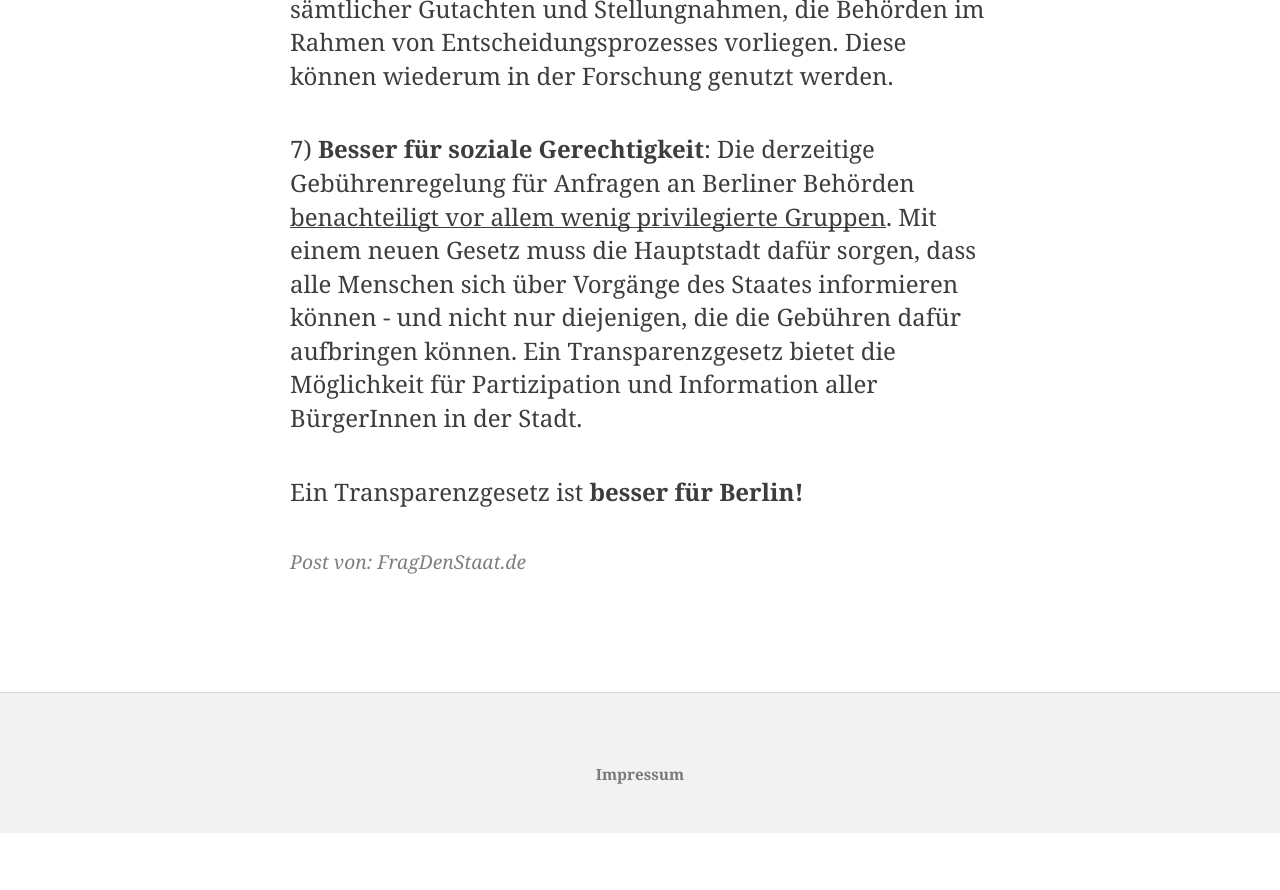
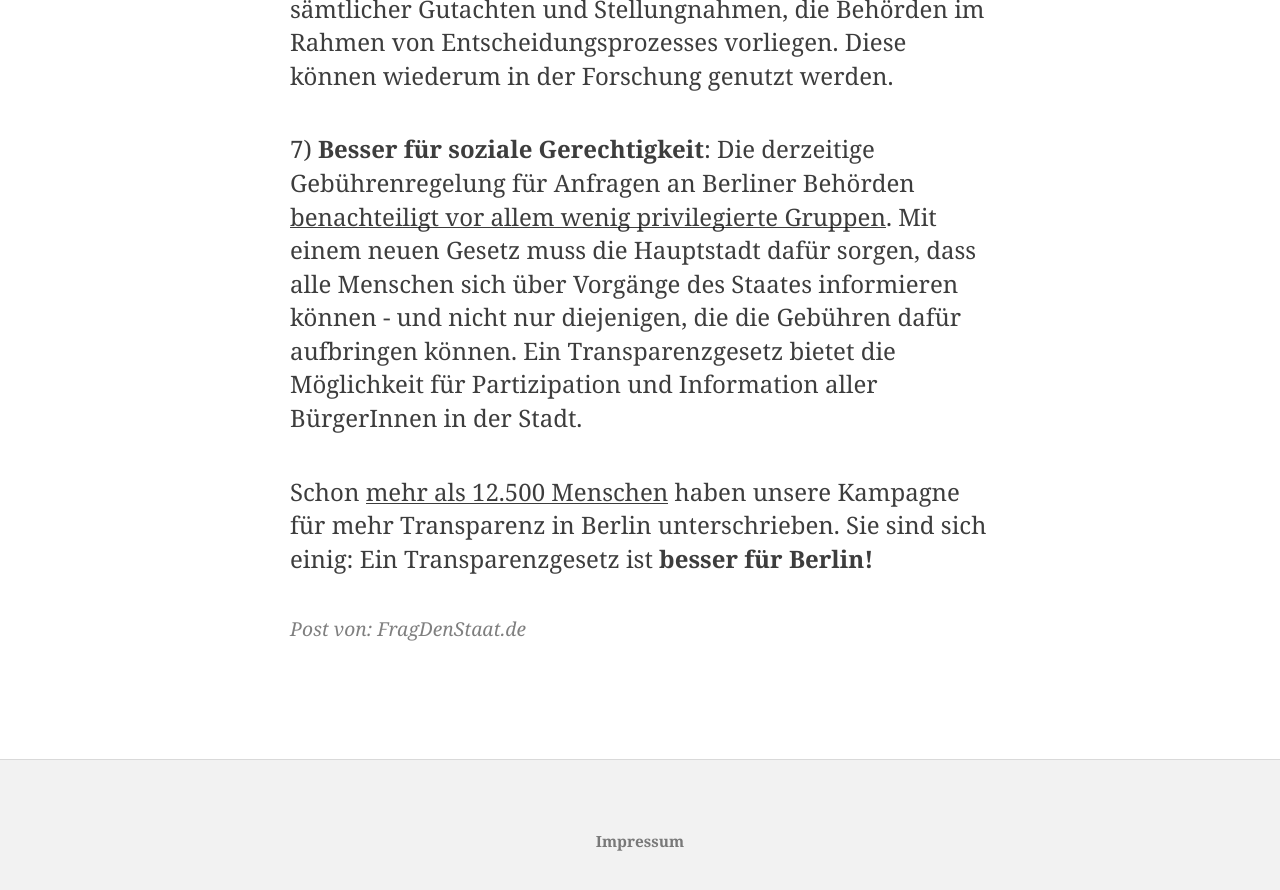
Before and after one commit to okfde/blog.fragdenstaat.de, a Jekyll site: the page built from _posts/2016/2016-10-10-transparenzgesetz-berlin.md, in a window 1280 px wide and 900 px high, scrolled down 2786 px. Shown: the top 890 px of the window. Built offline with Jekyll 4.4.1, drawn with Linux system fonts in a browser that asks for light colours; before the commit the page ends 3619 px from its top, so only the background shows below that.

Commit message:
Update 2016-10-10-transparenzgesetz-berlin.md

```diff
--- a/_posts/2016/2016-10-10-transparenzgesetz-berlin.md
+++ b/_posts/2016/2016-10-10-transparenzgesetz-berlin.md
@@ -24,4 +24,5 @@ Es ist höchste Zeit, dass Berlin ein Transparenzgesetz einführt, durch das die
 
 7) <strong>Besser für soziale Gerechtigkeit</strong>: Die derzeitige Gebührenregelung für Anfragen an Berliner Behörden <a href="https://netzpolitik.org/2016/kaputte-verwaltung-warum-berlin-jetzt-ein-transparenzgesetz-braucht/">benachteiligt vor allem wenig privilegierte Gruppen</a>. Mit einem neuen Gesetz muss die Hauptstadt dafür sorgen, dass alle Menschen sich über Vorgänge des Staates informieren können - und nicht nur diejenigen, die die Gebühren dafür aufbringen können. Ein Transparenzgesetz bietet die Möglichkeit für Partizipation und Information aller BürgerInnen in der Stadt.
 
- Ein Transparenzgesetz ist <strong>besser für Berlin!</strong>
+Schon <a href="https://www.change.org/p/milliardenverschwendung-am-flughafen-stoppen-transparenzgesetz-f%C3%BCr-berlin">mehr als 12.500 Menschen</a> haben unsere Kampagne für mehr Transparenz in Berlin unterschrieben. Sie sind sich einig:
+Ein Transparenzgesetz ist <strong>besser für Berlin!</strong>
```
